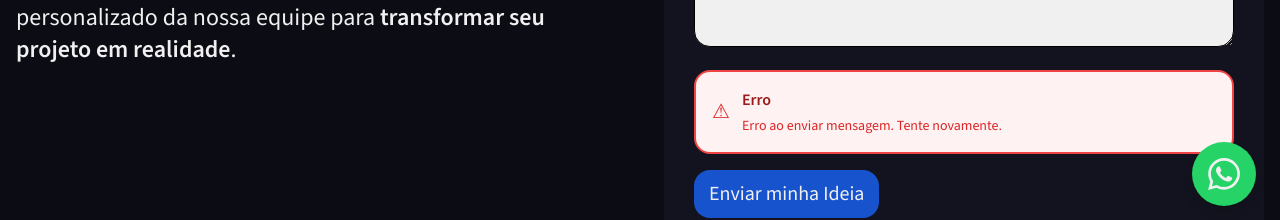
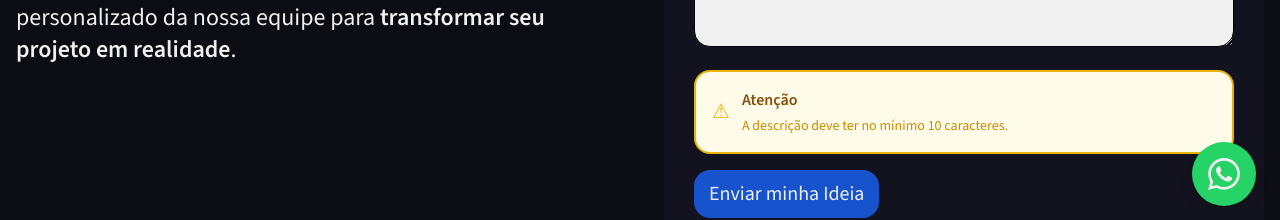
Before and after one commit to Hopion-Ofc/hopion-fe, a React (Vite) app: page / in a window 1280 px wide. Both pictures are taken after typing "Sample", "name@example.com", "Sample" into the empty fields and a click on the button "Enviar minha Ideia". Shown: the part 3812-4032 px from the top of the page. Built offline with nearby package versions, Linux system fonts and the light colour scheme; no server answers.

Commit message:
Add warning alert to footer form

```diff
--- a/src/components/Footer.tsx
+++ b/src/components/Footer.tsx
@@ -20,7 +20,7 @@ function Footer() {
   });
   const [isSubmitting, setIsSubmitting] = useState(false);
   const [submitStatus, setSubmitStatus] = useState<{
-    type: 'success' | 'error' | null;
+    type: 'success' | 'error' | 'warning' | null;
     message: string;
   }>({ type: null, message: '' });
 
@@ -40,8 +40,34 @@ function Footer() {
 
   const handleSubmit = async (e: React.FormEvent<HTMLFormElement>) => {
     e.preventDefault();
+    setSubmitStatus({ type: null, message: '' });
+
+    if (!formData.nome.trim() || !formData.email.trim() || !formData.descricao.trim()) {
+      setSubmitStatus({
+        type: 'warning',
+        message: 'Por favor, preencha todos os campos antes de enviar.',
+      });
+      return;
+    }
+
+    const emailRegex = /^[^\s@]+@[^\s@]+\.[^\s@]+$/;
+    if (!emailRegex.test(formData.email)) {
+      setSubmitStatus({
+        type: 'warning',
+        message: 'Por favor, insira um e-mail válido.',
+      });
+      return;
+    }
+
+    if (formData.descricao.trim().length < 10) {
+      setSubmitStatus({
+        type: 'warning',
+        message: 'A descrição deve ter no mínimo 10 caracteres.',
+      });
+      return;
+    }
+
     setIsSubmitting(true);
-    setSubmitStatus({ type: null, message: '' });
 
     try {
       await contactService.sendContact({
@@ -236,24 +262,56 @@ function Footer() {
                   className={`mb-4 p-4 rounded-2xl border-2 ${
                     submitStatus.type === 'success'
                       ? 'bg-success-bg border-success-border'
+                      : submitStatus.type === 'warning'
+                      ? 'bg-warning-bg border-warning-border'
                       : 'bg-error-bg border-error-border'
                   }`}
                 >
                   <div className="flex items-center gap-3">
                     <Text
-                      variant={submitStatus.type === 'success' ? 'success-icon' : 'error-icon'}
+                      variant={
+                        submitStatus.type === 'success'
+                          ? 'success-icon'
+                          : submitStatus.type === 'warning'
+                          ? 'warning-icon'
+                          : 'error-icon'
+                      }
                       tag="span"
-                      text={submitStatus.type === 'success' ? '✓' : '⚠'}
+                      text={
+                        submitStatus.type === 'success'
+                          ? '✓'
+                          : submitStatus.type === 'warning'
+                          ? '⚠'
+                          : '⚠'
+                      }
                     />
                     <div className="flex-1">
                       <Text
-                        variant={submitStatus.type === 'success' ? 'success-title' : 'error-title'}
+                        variant={
+                          submitStatus.type === 'success'
+                            ? 'success-title'
+                            : submitStatus.type === 'warning'
+                            ? 'warning-title'
+                            : 'error-title'
+                        }
                         tag="p"
                         className="mb-1"
-                        text={submitStatus.type === 'success' ? 'Sucesso!' : 'Erro'}
+                        text={
+                          submitStatus.type === 'success'
+                            ? 'Sucesso!'
+                            : submitStatus.type === 'warning'
+                            ? 'Atenção'
+                            : 'Erro'
+                        }
                       />
                       <Text
-                        variant={submitStatus.type === 'success' ? 'success-message' : 'error-message'}
+                        variant={
+                          submitStatus.type === 'success'
+                            ? 'success-message'
+                            : submitStatus.type === 'warning'
+                            ? 'warning-message'
+                            : 'error-message'
+                        }
                         tag="p"
                         text={submitStatus.message}
                       />
--- a/src/components/ui/Text.tsx
+++ b/src/components/ui/Text.tsx
@@ -24,6 +24,9 @@ type TextVariant =
   | 'error-title'
   | 'error-message'
   | 'error-icon'
+  | 'warning-title'
+  | 'warning-message'
+  | 'warning-icon'
 
 interface TextProps {
   variant: TextVariant
@@ -58,6 +61,9 @@ const variantStyles: Record<TextVariant, string> = {
   'error-title': 'text-base font-semibold text-error-text',
   'error-message': 'text-sm font-normal text-error-text-light',
   'error-icon': 'text-xl font-normal text-error-icon',
+  'warning-title': 'text-base font-semibold text-warning-text',
+  'warning-message': 'text-sm font-normal text-warning-text-light',
+  'warning-icon': 'text-xl font-normal text-warning-icon',
 }
 
 export function Text({
@@ -69,7 +75,7 @@ export function Text({
 }: TextProps) {
   const variantClass = variantStyles[variant]
 
-  const hasCustomColor = variant.includes('success') || variant.includes('error')
+  const hasCustomColor = variant.includes('success') || variant.includes('error') || variant.includes('warning')
   const textColorClass = hasCustomColor ? '' : 'text-text-default'
 
   const combinedClassName = `${variantClass} ${textColorClass} ${className}`.trim()
--- a/src/style.css
+++ b/src/style.css
@@ -18,6 +18,11 @@
   --color-error-text: #991b1b;
   --color-error-text-light: #dc2626;
   --color-error-icon: #dc2626;
+  --color-warning-bg: #fefce8;
+  --color-warning-border: #eab308;
+  --color-warning-text: #854d0e;
+  --color-warning-text-light: #ca8a04;
+  --color-warning-icon: #eab308;
   --font-family-sans: 'Source Sans 3', sans-serif;
 }
 
```
